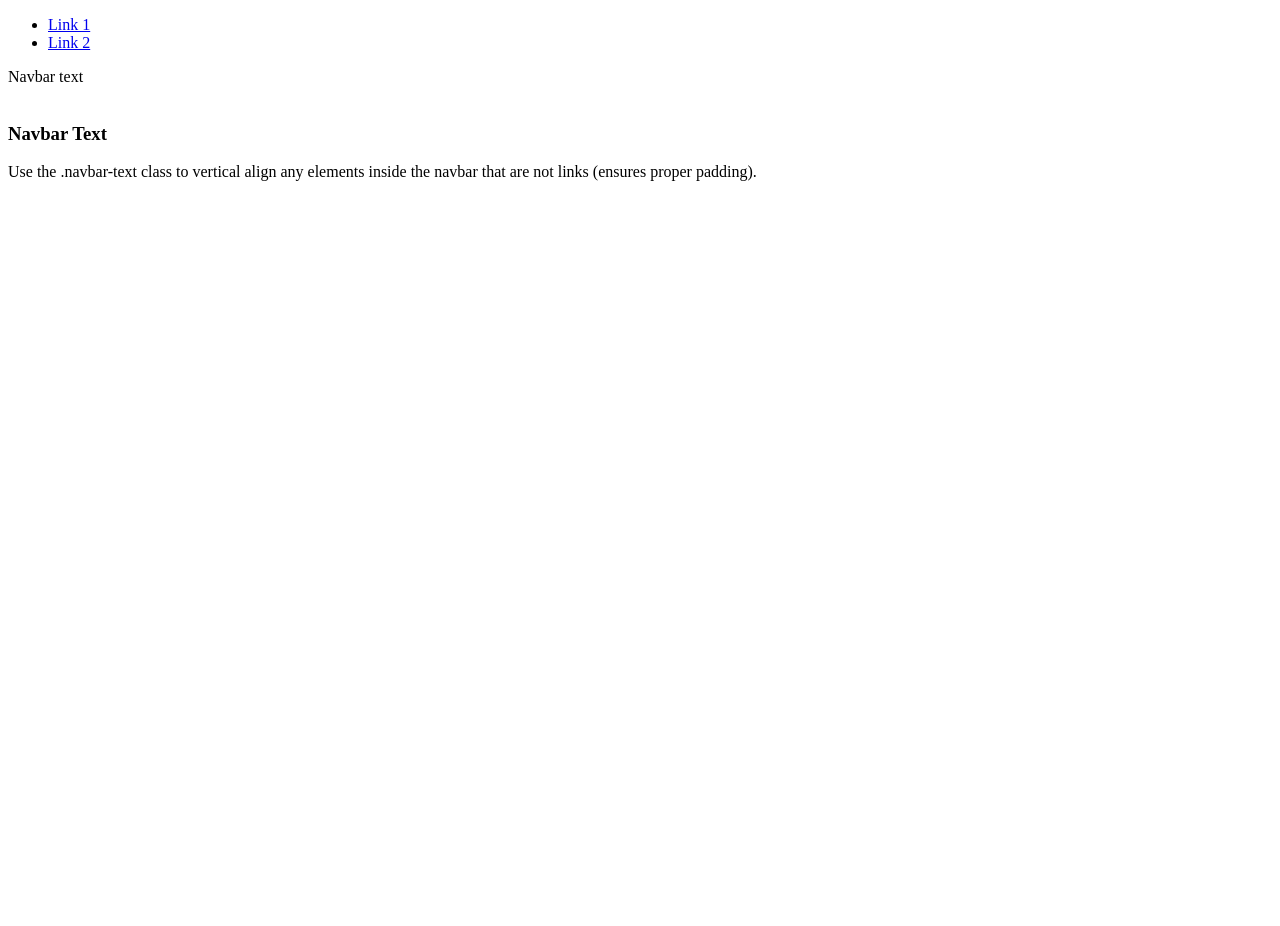
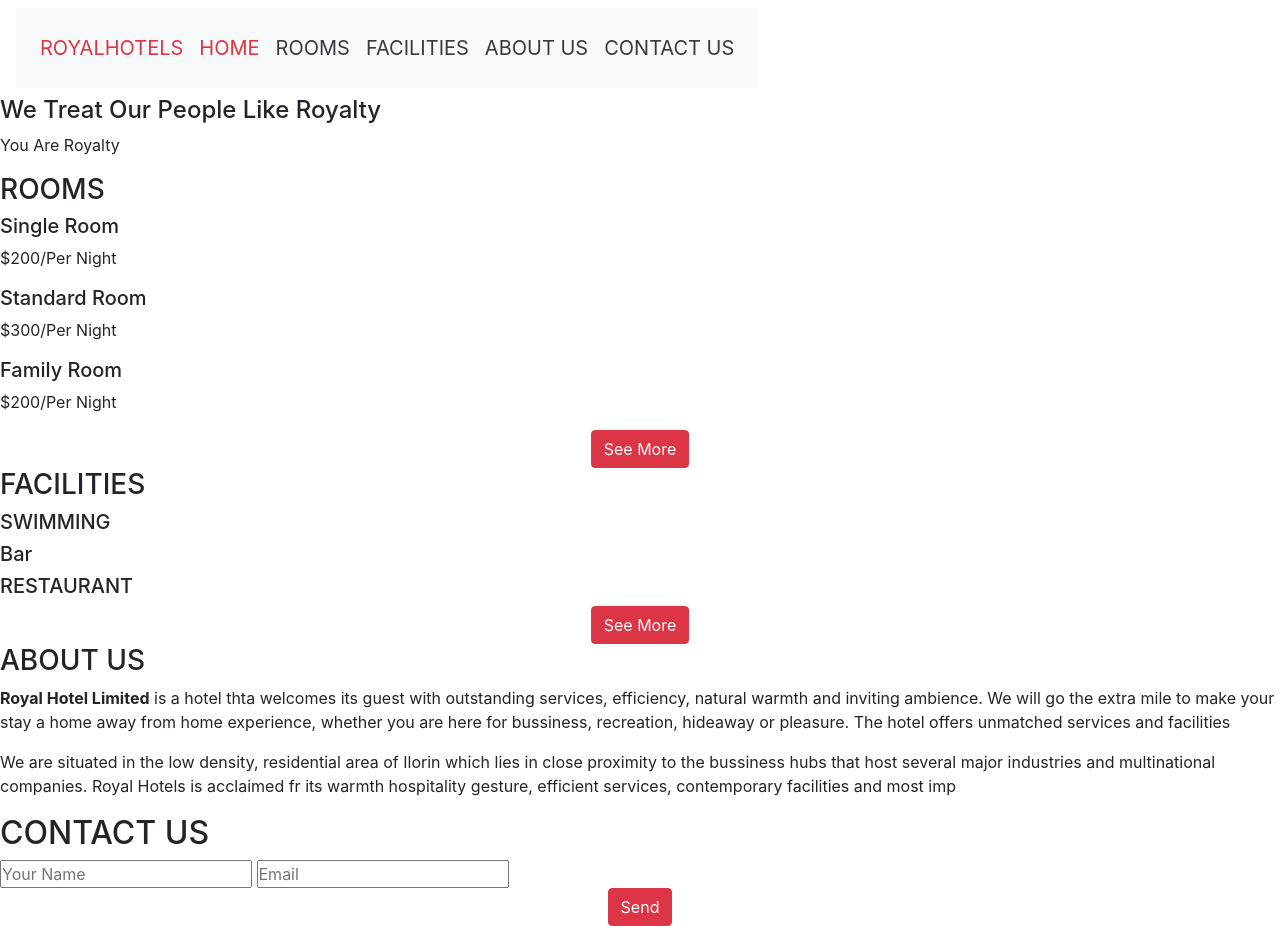
Before and after one commit to GeeAkpan/RoyalHotels-SubTeamFlash, a plain HTML site: page index.html in a window 1280 px wide. Before the commit the page ends 800 px from the top, so only its background shows below. Drawn offline with nearby package versions, Linux system fonts and the light colour scheme.

Commit message:
homepage

```diff
--- a/index.html
+++ b/index.html
@@ -3,31 +3,118 @@
 <head>
     <meta charset="UTF-8">
     <meta name="viewport" content="width=device-width, initial-scale=1.0">
-    <title>HomePage</title>
+    <title>Document</title>
+    <link rel="stylesheet" type="text/css" href="css/home.css">
+    <link rel="stylesheet" href="assets/bootstrap-4.3.1/bootstrap-4.3.1/dist/css/bootstrap.css">
 </head>
 <body>
 
-    <nav class="navbar navbar-expand-sm bg-dark navbar-dark">
-        <!-- Links -->
+
+    <div class = 'navbar'>
+        <nav class="navbar navbar-expand-sm bg-light navbar-light top">
             <ul class="navbar-nav">
-          <li class="nav-item">
-            <a class="home" href="#">Link 1</a>
+            <li class="nav-item a">
+                <a class="nav-link disabled text-danger " href="#">ROYALHOTELS</a>
             </li>
-          <li class="nav-item">
-            <a class="rooms" href="#">Link 2</a>
+            <li class="nav-item ">
+                <a class="nav-link text-danger" href="#">HOME</a>
+            </li>
+            <li class="nav-item ">
+                <a class="nav-link text-dark" href="#">ROOMS</a>
+            </li>
+            <li class="nav-item ">
+                <a class="nav-link text-dark" href="#">FACILITIES</a>
+            </li>
+            <li class="nav-item ">
+                <a class="nav-link text-dark" href="#">ABOUT US</a>
+            </li>
+            <li class="nav-item ">
+                <a class="nav-link text-dark" href="#">CONTACT US</a>
             </li>
             </ul>
-        <!-- Navbar text-->
-        <span class="navbar-text">
-          Navbar text
-        </span>
         </nav>
-      <br>
 
-      <div class="container">
-        <h3>Navbar Text</h3>
-        <p>Use the .navbar-text class to vertical align any elements inside the navbar that are not links (ensures proper padding).</p>
     </div>
+    <div class= 'home'>
+        <h4>We Treat Our People Like Royalty</h4>
+        <P>You Are Royalty</P>
+    </div>
+
+    <div class= 'rooms'>
+        <h3>ROOMS</h3>
+        <div class ='a'>
+            <h5>Single Room</h5>
+            <p>$200/Per Night</p>
+        </div>
+        <div class ='b'>
+            <h5>Standard Room</h5>
+            <p>$300/Per Night</p>
+        </div>
+        <div class ='a'>
+            <h5>Family Room</h5>
+            <p>$200/Per Night</p>
+        </div>
+
+        <div class="text-center">
+            <a href="" class="btn btn-danger ">See More</a>
+        </div>
+    </div>
+
+    <div class= 'facilities'>
+        <h3>FACILITIES</h3>
+        <div class ='a'>
+            <h5>SWIMMING</h5>
+        </div>
+        <div class ='b'>
+            <h5>Bar</h5>
+        </div>
+        <div class ='a'>
+            <h5>RESTAURANT</h5>
+        </div>
+
+        <div class="text-center">
+            <a href="" class="btn btn-danger ">See More</a>
+        </div>
+    </div>
+
+    <div class= 'about'>
+        <h3>ABOUT US</h3>
+        <P><B>Royal Hotel Limited</B> is a hotel thta welcomes its guest with outstanding services,
+             efficiency, natural warmth and inviting ambience. We will go the extra mile to make your stay a home away from home
+            experience, whether you are here for bussiness, recreation, hideaway or pleasure.
+             The hotel offers unmatched services and facilities
+        </P>
+        <p>We are situated in the low density, residential area of Ilorin which lies in close proximity to the bussiness
+            hubs that host several major industries and multinational companies.
+            Royal Hotels is acclaimed fr its warmth hospitality gesture, efficient services,
+             contemporary facilities and most imp
+        </p>
+
+    </div>
+
+    <div class= 'contact'>
+        <h2>CONTACT US</h2>
+
+
+        <div class="form-section">
+            <form action="" method="POST" >
+                <input type="text" name="name" placeholder="Your Name" />
+
+            <form action="" method="POST" >
+                <input type="email" name="this-email" placeholder="Email" />
+
+
+            </form>
+        </div>
+
+        <div class="text-center">
+            <a href="" class="btn btn-danger ">Send</a>
+        </div>
+    </div>
+
+
+
+
 
 
 </body>
```
Lines whose indentation alone changed are shown as unchanged.
